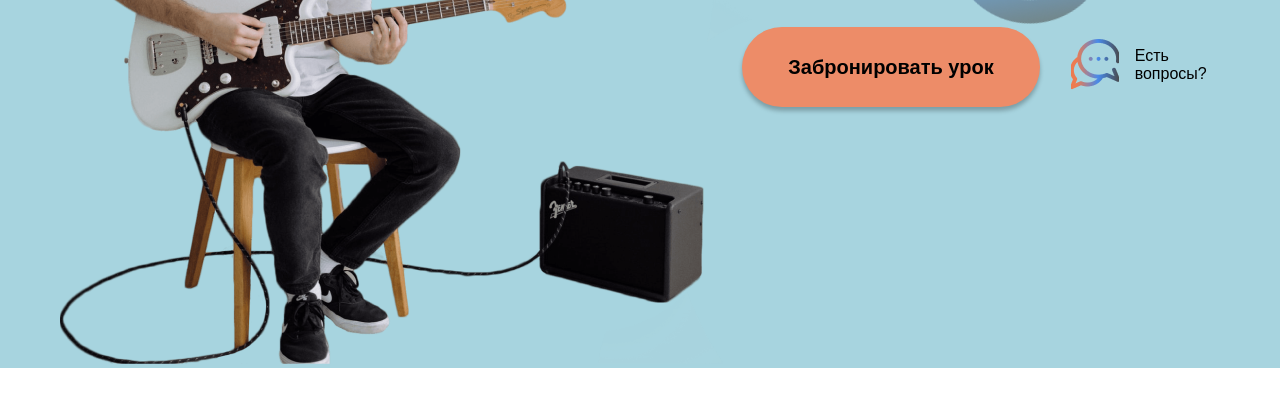
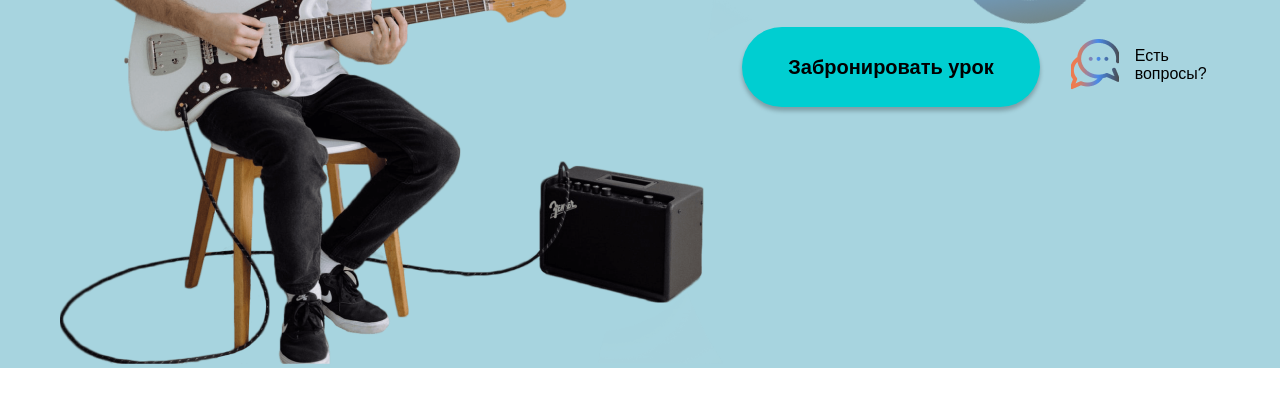
Before and after one commit to Marikomarik/testsite, a plain HTML site: page index.html in a window 1280 px wide. In both pictures the pointer is over the element 891 px from the left and 460 px from the top of the page. Shown: the part 393-800 px from the top of the page. Drawn offline with Linux system fonts and the light colour scheme.

Commit message:
Кнопка

```diff
--- a/styles.css
+++ b/styles.css
@@ -124,6 +124,13 @@ nav div {
 	background: #ED8C68;
 	display: flex;
 	align-items: center;
+	transition-duration: 1s;
+	transition-property: background-color ;
+
+}
+#info_button:hover{
+	top: 2px;
+	background-color: #00CED1;
 }
 
 #info_button div {
```
